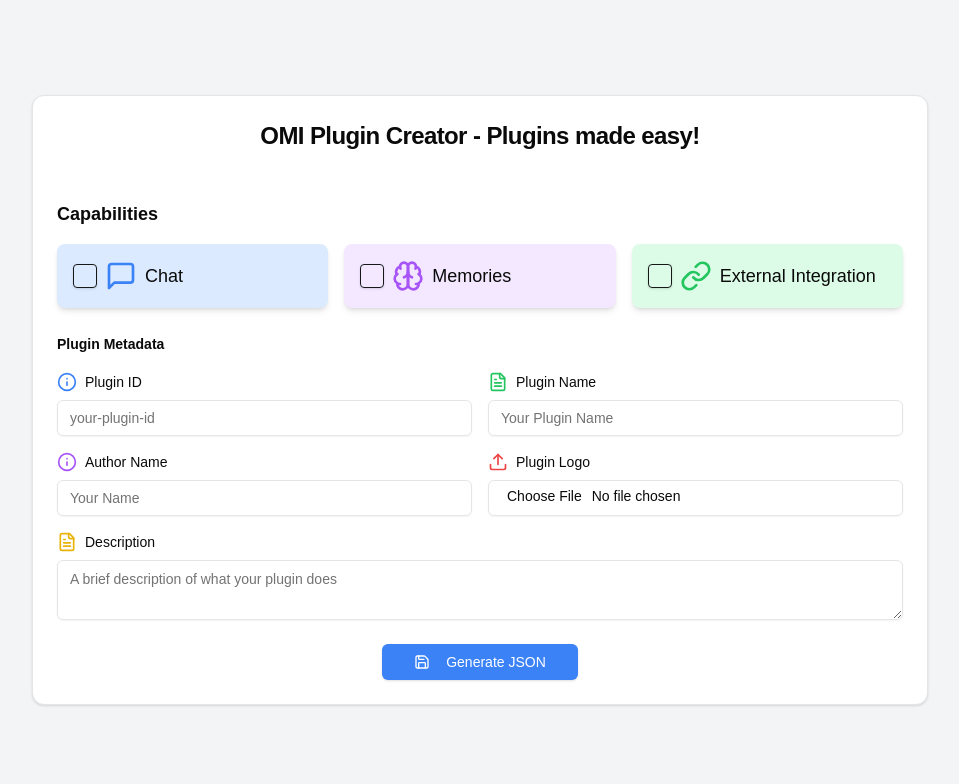
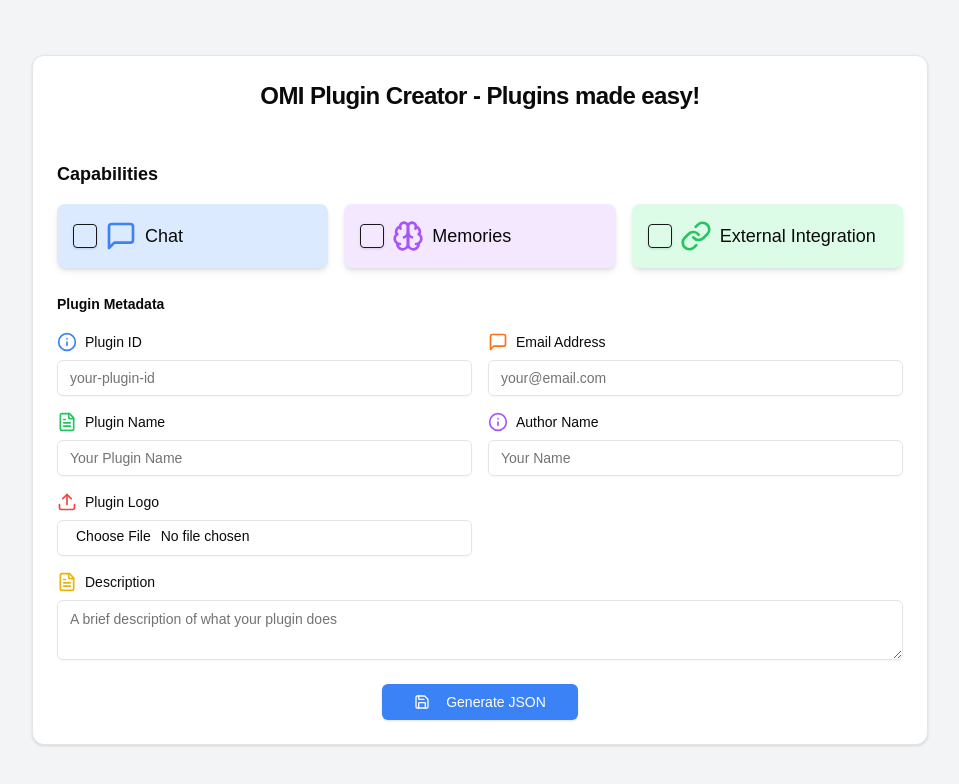
Before and after one commit to sanjayamirthraj/omi-plugin-maker, a Next.js app: page / in a window 1280 px wide. Shown: the top 784 px of the page, without its empty margins (160-1119 px from the left). Built offline with nearby package versions, Linux system fonts and the light colour scheme.

Commit message:
fix build

```diff
--- a/app/api/send-email/route.js
+++ b/app/api/send-email/route.js
@@ -7,7 +7,8 @@
         const pluginData = JSON.parse(formData.get('pluginData'));
         const pluginLogo = formData.get('pluginLogo');
         const pluginInstructions = formData.get('pluginInstructions');
-        console.log("pluginInstructions", pluginInstructions);
+        const userEmail = formData.get('userEmail');
+
         // Create a transporter object using SMTP
         const transporter = nodemailer.createTransport({
             service: 'gmail',
@@ -21,6 +22,11 @@
         const emailTemplate = `
             <h1>New Plugin Submission</h1>
 
+            <h2>Submitter's Email</h2>
+            <p style="background-color: #f5f5f5; padding: 1rem; border-radius: 4px;">
+                ${userEmail}
+            </p>
+
             <h2>Plugin Details</h2>
             <pre style="background-color: #f5f5f5; padding: 1rem; border-radius: 4px;">
                 ${JSON.stringify(pluginData, null, 2)}
@@ -28,7 +34,7 @@
 
             <h2>Setup Instructions</h2>
             <pre style="background-color: #f5f5f5; padding: 1rem; border-radius: 4px;">
-                ${pluginInstructions}
+                ${pluginInstructions || 'No setup instructions provided'}
             </pre>
 
             ${pluginLogo ? '<p>Plugin logo is attached to this email.</p>' : ''}
@@ -50,6 +56,7 @@
         const mailOptions = {
             from: '"Plugin Team" <sanjay.amirthraj@gmail.com>',
             to: 'sanjay.amirthraj@gmail.com',
+            replyTo: userEmail, // Add reply-to field with user's email
             subject: `New Plugin Submission: ${pluginData.name}`,
             html: emailTemplate,
             attachments,
--- a/components/ui/plugin-form.jsx
+++ b/components/ui/plugin-form.jsx
@@ -253,7 +253,8 @@
     // Create plugin data
     const pluginDataToSend = {
       ...pluginData,
-      image: `/plugins/logos/${pluginData.image}`
+      image: `/plugins/logos/${pluginData.image}`,
+      email: pluginData.email  // Include email in plugin data
     };
 
     // Remove capabilities that aren't enabled
@@ -270,6 +271,7 @@
     // Append data to formData
     formData.append('pluginData', JSON.stringify(pluginDataToSend));
     formData.append('pluginInstructions', setupInstructions);
+    formData.append('userEmail', pluginData.email); // Add email separately
     if (file) {
       formData.append('pluginLogo', file);
     }
@@ -446,6 +448,22 @@
                 {errors.id && <p className="text-red-500 text-sm">{errors.id}</p>}
               </div>
               <div className="space-y-2">
+                <Label htmlFor="email" className="flex items-center space-x-2">
+                  <MessageSquare className="w-5 h-5 text-orange-500" />
+                  <span>Email Address</span>
+                </Label>
+                <Input
+                  id="email"
+                  name="email"
+                  type="email"
+                  value={pluginData.email}
+                  onChange={handleInputChange}
+                  placeholder="your@email.com"
+                  required
+                />
+                {errors.email && <p className="text-red-500 text-sm">{errors.email}</p>}
+              </div>
+              <div className="space-y-2">
                 <Label htmlFor="name" className="flex items-center space-x-2">
                   <FileText className="w-5 h-5 text-green-500" />
                   <span>Plugin Name</span>
```
